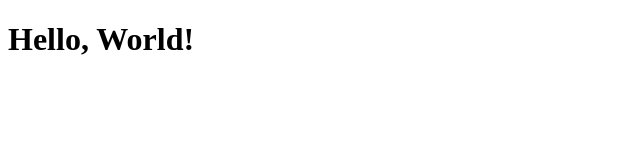
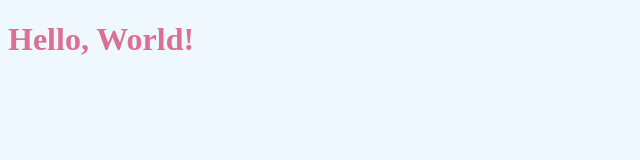
Before and after one commit to ashfollen/phase-0-learn-to-host-a-website-on-github, a plain HTML site: page index.html in a window 1280 px wide. Shown: the whole page, without its empty margins (0-640 px from the left). Drawn offline with Linux system fonts and the light colour scheme.

Commit message:
add style.css, connect to index.html

```diff
--- a/index.html
+++ b/index.html
@@ -1,6 +1,7 @@
 <!DOCTYPE html>
 <html lang="en">
   <head>
+    <link rel = "stylesheet" href="style.css">
     <title>My Website</title>
   </head>
   <body>
--- /dev/null
+++ b/style.css
@@ -0,0 +1,4 @@
+body {
+    background: aliceblue;
+    color: palevioletred;
+}
```
